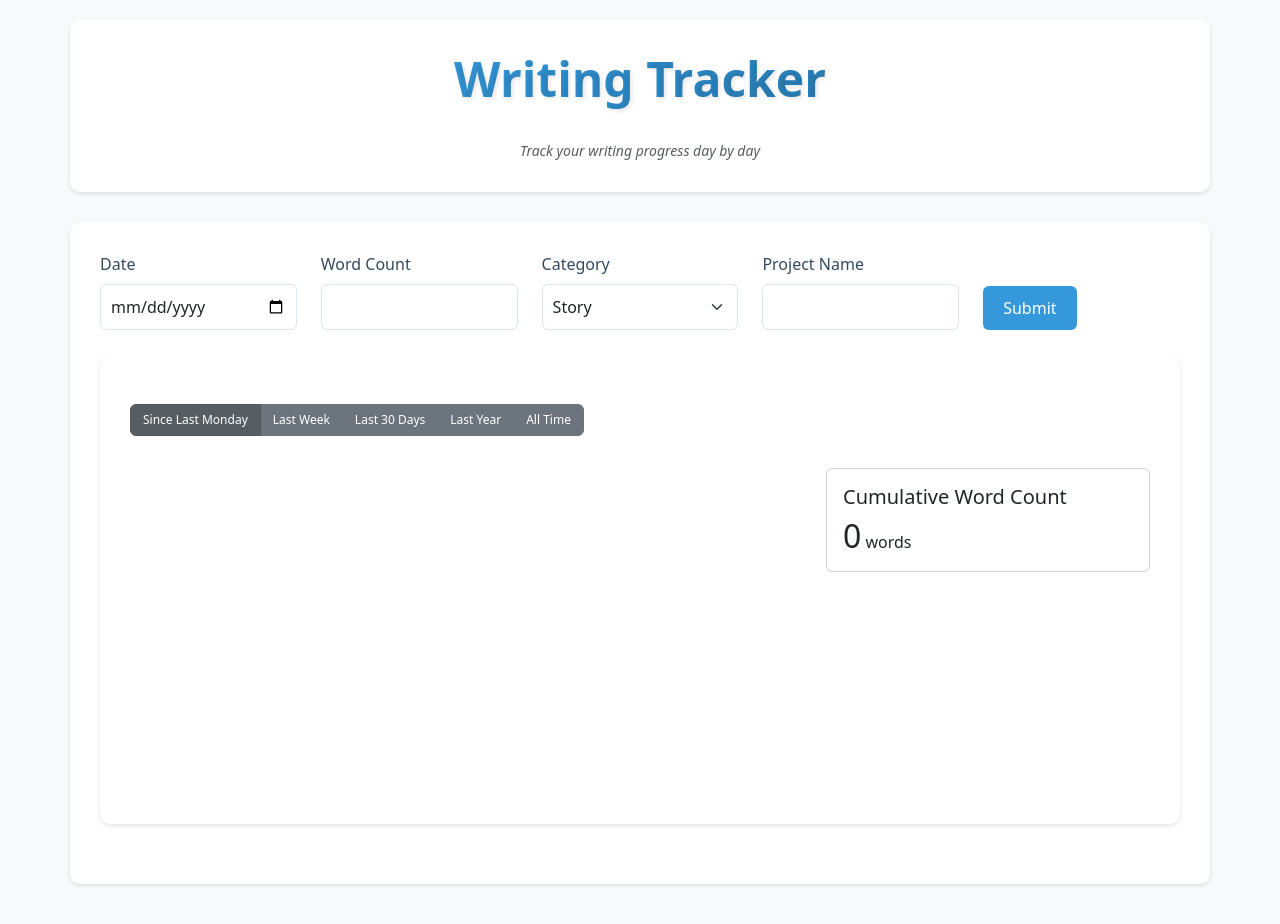
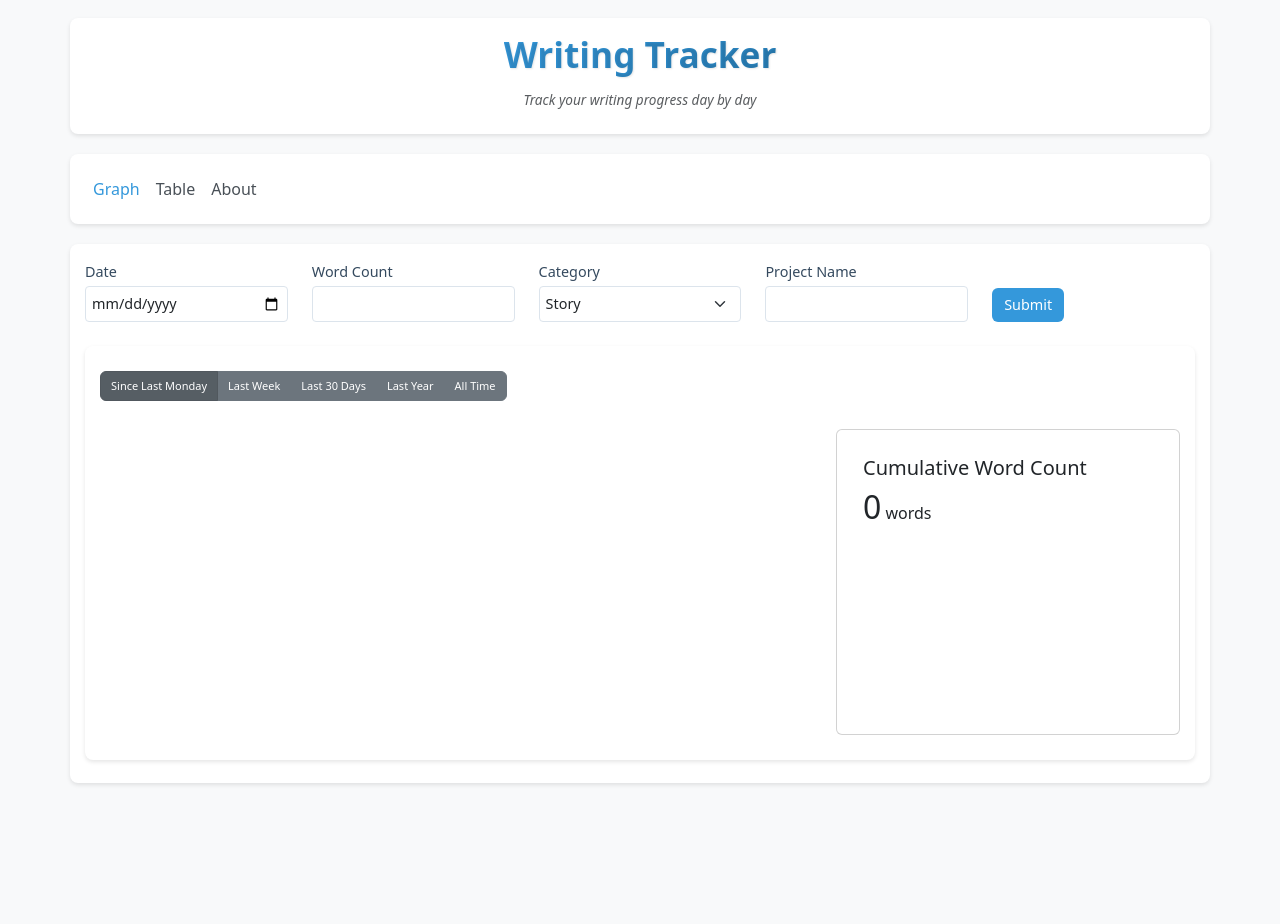
Before and after one commit to katieyang/Writing-Tracker, a website: page public/index.html in a window 1280 px wide. After the commit the page ends 801 px from the top, so only its background shows below. Drawn offline with nearby package versions, Linux system fonts and the light colour scheme; no server answers.

Commit message:
Add navbar

```diff
--- a/public/css/styles.css
+++ b/public/css/styles.css
@@ -1,59 +1,66 @@
 .btn-group-toggle {
-  margin-top: 20px;
+  margin-top: 10px;
 }
+
 .btn-group-toggle input[type="radio"] {
   display: none;
 }
+
 .btn-group-toggle .btn {
-  font-size: 12px;
+  font-size: 11px;
   text-align: center;
+  padding: 6px 10px;
 }
 
 body {
   background-color: #f8f9fa;
-  padding: 20px 0;
+  padding: 10px 0;
 }
 
 .container {
   background-color: white;
-  padding: 30px;
-  border-radius: 10px;
+  padding: 15px;
+  border-radius: 8px;
   box-shadow: 0 2px 4px rgba(0, 0, 0, 0.1);
-  margin-bottom: 30px;
+  margin: 0.5rem auto;
 }
 
 h1 {
   color: #2c3e50;
-  margin-bottom: 30px;
+  margin-bottom: 15px;
   text-align: center;
   font-weight: 600;
+  font-size: 2.2rem;
 }
 
 label {
   color: #34495e;
   font-weight: 500;
-  margin-bottom: 8px;
+  margin-bottom: 4px;
+  font-size: 0.9rem;
 }
 
 .form-control,
 .form-select {
   border: 1px solid #dce4ec;
-  border-radius: 6px;
-  padding: 10px;
+  border-radius: 4px;
+  padding: 6px;
   transition: border-color 0.2s ease;
+  font-size: 0.9rem;
 }
 
 .form-control:focus,
 .form-select:focus {
   border-color: #3498db;
-  box-shadow: 0 0 0 0.2rem rgba(52, 152, 219, 0.25);
+  box-shadow: 0 0 0 0.1rem rgba(52, 152, 219, 0.25);
 }
 
 .btn-primary {
   background-color: #3498db;
   border: none;
-  padding: 10px 20px;
+  padding: 6px 12px;
   transition: background-color 0.2s ease;
+  font-size: 0.9rem;
 }
 
 .btn-primary:hover {
@@ -61,7 +68,7 @@ label {
 }
 
 .row {
-  margin-bottom: 20px;
+  margin-bottom: 10px;
 }
 
 #title {
@@ -69,6 +76,33 @@ label {
   -webkit-background-clip: text;
   background-clip: text;
   -webkit-text-fill-color: transparent;
-  font-size: 3rem;
-  text-shadow: 2px 2px 4px rgba(0, 0, 0, 0.1);
+  font-size: 2.2rem;
+  text-shadow: 1px 1px 2px rgba(0, 0, 0, 0.1);
 }
+
+.navbar {
+  margin-bottom: 0.5rem !important;
+  padding: 0.25rem 0;
+  background-color: #f8f9fa;
+}
+
+.navbar .nav-link {
+  color: #495057;
+  transition: color 0.2s ease;
+}
+
+.navbar .nav-link:hover,
+.navbar .nav-link.active {
+  color: #3498db;
+}
+
+.text-muted {
+  margin-bottom: 0.5rem;
+  display: block;
+  font-size: 0.85rem;
+}
+
+.card {
+  height: 100%;
+  padding: 10px;
+}
--- a/public/index.html
+++ b/public/index.html
@@ -26,6 +26,35 @@
         >
       </div>
     </div>
+
+    <nav class="navbar navbar-expand-sm navbar-light bg-light py-1">
+      <div class="container">
+        <button
+          class="navbar-toggler"
+          type="button"
+          data-bs-toggle="collapse"
+          data-bs-target="#navbarNav"
+          aria-controls="navbarNav"
+          aria-expanded="false"
+          aria-label="Toggle navigation"
+        >
+          <span class="navbar-toggler-icon"></span>
+        </button>
+        <div class="collapse navbar-collapse" id="navbarNav">
+          <ul class="navbar-nav">
+            <li class="nav-item">
+              <a class="nav-link active" href="#" id="nav-graph">Graph</a>
+            </li>
+            <li class="nav-item">
+              <a class="nav-link" href="#" id="nav-table">Table</a>
+            </li>
+            <li class="nav-item">
+              <a class="nav-link" href="#" id="nav-about">About</a>
+            </li>
+          </ul>
+        </div>
+      </div>
+    </nav>
 
     <div class="container">
       <!-- <p>Update Word Count</p> -->
```
Also changed, not shown: 1 other file.
